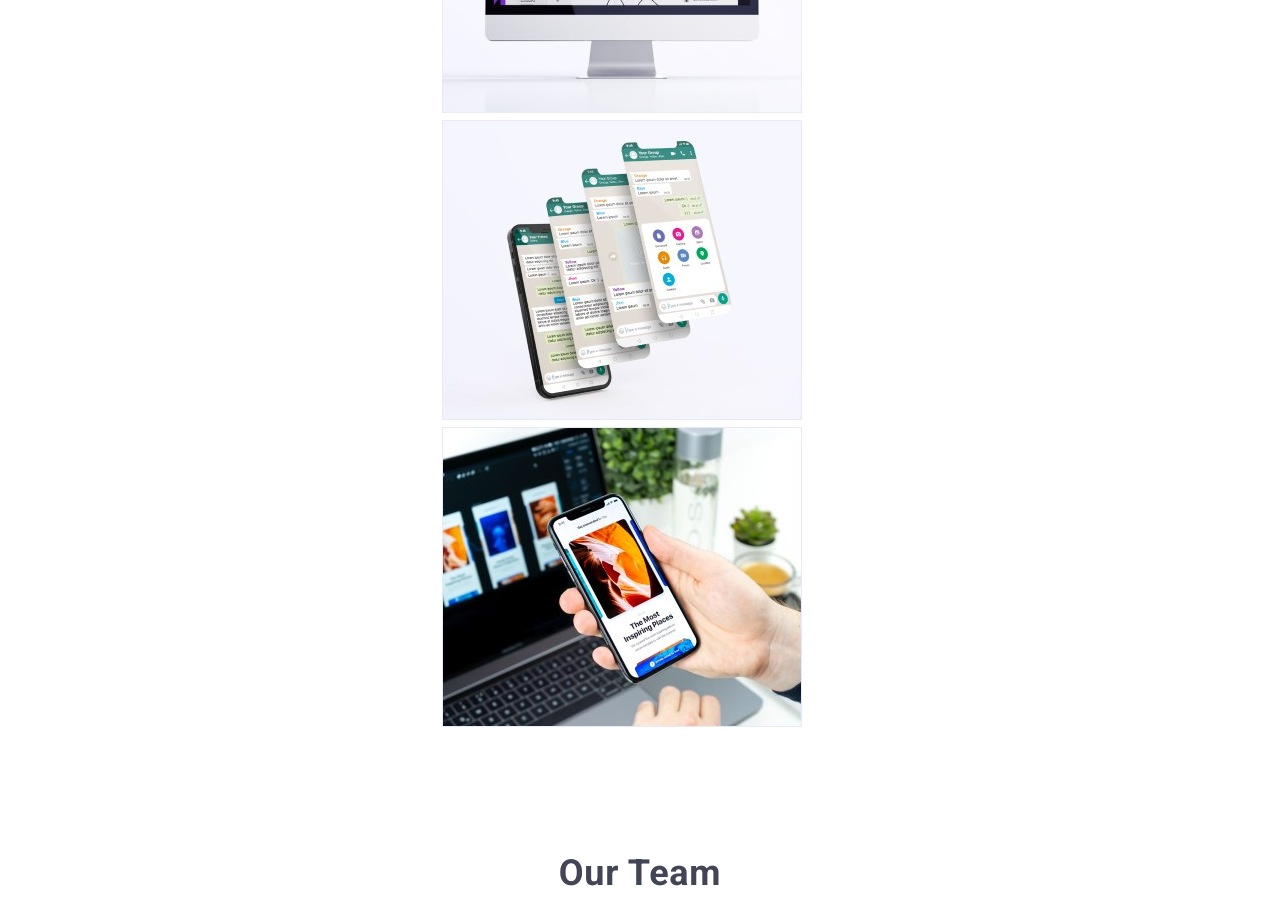
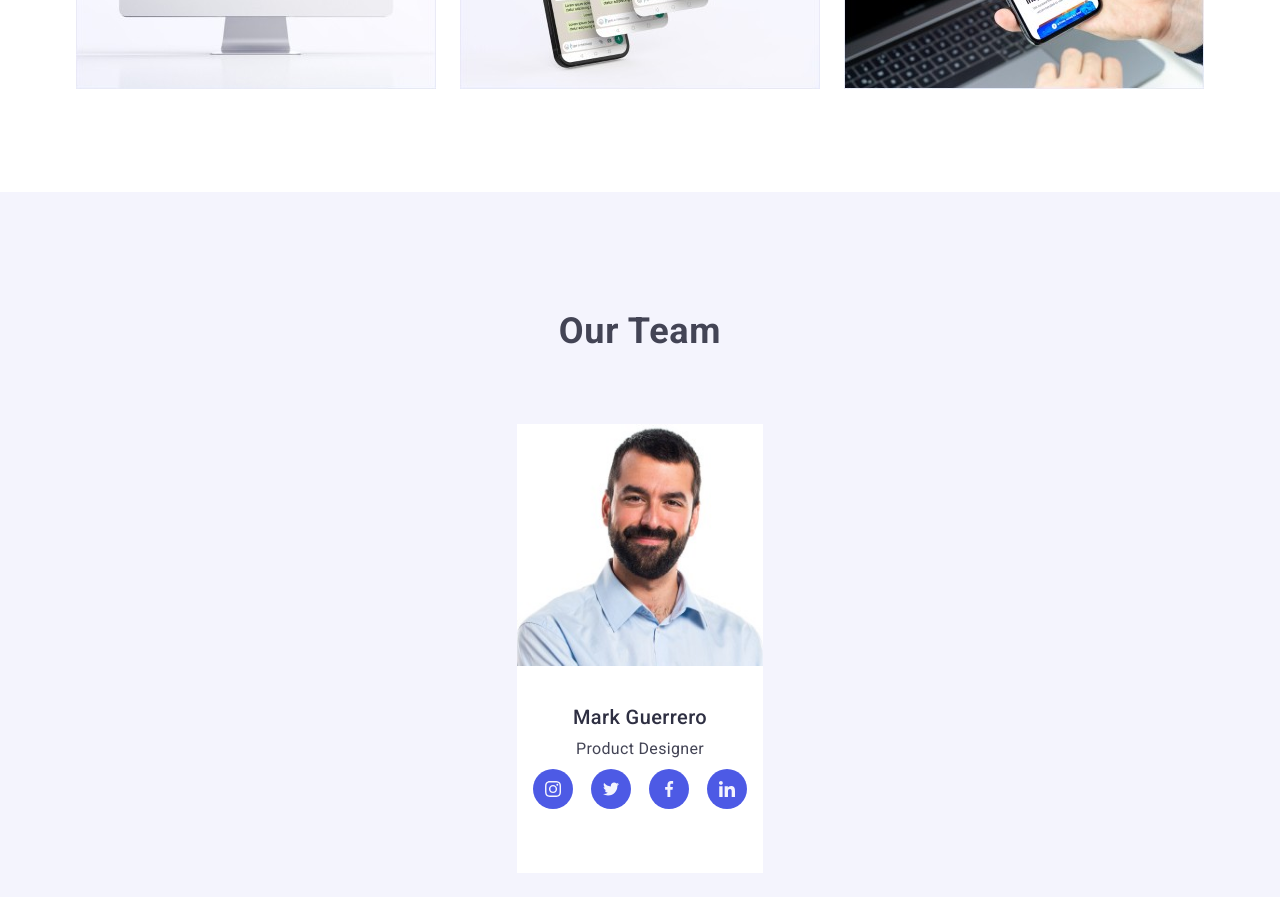
Before and after one commit to MikeIV2007/goit-markup-hw-07, a website: page index copy.html in a window 1280 px wide. Shown: the part 1900-2797 px from the top of the page. Drawn offline with nearby package versions, Linux system fonts and the light colour scheme.

Commit message:
our_team

```diff
--- a/scss/_features.scss
+++ b/scss/_features.scss
@@ -65,12 +65,12 @@
   margin-bottom: 0;
 }
 
-.profile-list .title,
-.projects-list .title {
-  @include apply-color($navy-blue);
-  @include font-style($header2);
-  text-align: center;
+// .profile-list .title,
+// .projects-list .title {
+//   @include apply-color($navy-blue);
+//   @include font-style($header2);
+//   text-align: center;
 
-  margin-top: 0;
-  margin-bottom: 8px;
-}
+//   margin-top: 0;
+//   margin-bottom: 8px;
+// }
--- /dev/null
+++ b/scss/_profile.scss
@@ -0,0 +1,65 @@
+@import 'colors';
+@import 'fonts';
+@import 'social-links';
+
+/* Profile 4 */
+.section.profile {
+  @include apply-background-color($cloud);
+  padding-top: 120px;
+  margin-bottom: 120px;
+  .title {
+    @include apply-color($navy-blue);
+    @include font-style($header3);
+    margin-top: 0;
+    margin-bottom: 8px;
+    text-align: center;
+  }
+  .text {
+    @include apply-color($slate);
+    @include font-style($body);
+    margin-bottom: 8px;
+  }
+}
+
+.profile-img {
+  width: 100%;
+//   @include apply-background-color($white);
+  margin-bottom: 32px;
+}
+
+.profile-list {
+  display: block;
+  width: 246px;
+  margin-left: auto;
+  margin-right: auto;
+
+  .item {
+    @include apply-background-color($white);
+    // margin: 12px;
+    margin-bottom: 72px;
+    text-align: center;
+    padding-bottom: 32px;
+    .content {
+      width: 100%;
+      padding-left: 16px;
+      padding-right: 16px;
+    }
+  }
+
+  //   display: flex;
+  //   justify-content: center;
+  //   margin: -12px;
+}
+
+// .profile-list .content {
+//   width: 232px;
+//   margin-left: auto;
+//   margin-right: auto;
+//   margin-bottom: 32px;
+// }
+
+// .profile-list .title,
+// .profile-list .text {
+//   text-align: center;
+//   margin-bottom: 8px;
+// }
--- /dev/null
+++ b/scss/_projects.scss
@@ -0,0 +1,27 @@
+@import 'colors';
+@import 'fonts';
+
+/* Projects 3 */
+
+.projects-list {
+    display: flex;
+    justify-content: center;
+    margin: -12px;
+}
+
+.projects-list .item {
+    margin: 12px;
+}
+
+.projects-list .title {
+  @include apply-color($navy-blue);
+  @include font-style($header2);
+  text-align: center;
+
+  margin-top: 0;
+  margin-bottom: 8px;
+}
+
+.section.hidden{
+    display:none;
+}
--- a/scss/_section.scss
+++ b/scss/_section.scss
@@ -2,7 +2,8 @@
 .section {
     max-width: 1440px;
     padding-top: 0px;
-    padding-bottom: 120px;
+    // padding-bottom: 120px;
+    padding-bottom: 96px;
     margin-left: auto;
     margin-right: auto;
 }
--- a/scss/styles.scss
+++ b/scss/styles.scss
@@ -10,3 +10,5 @@
 @import "modal";
 @import "section";
 @import "features";
+@import "projects";
+@import "profile";
```
Also changed, not shown: index.html (+4 -4 lines), portfolio.html (+2 -2 lines), css/styles.css.
